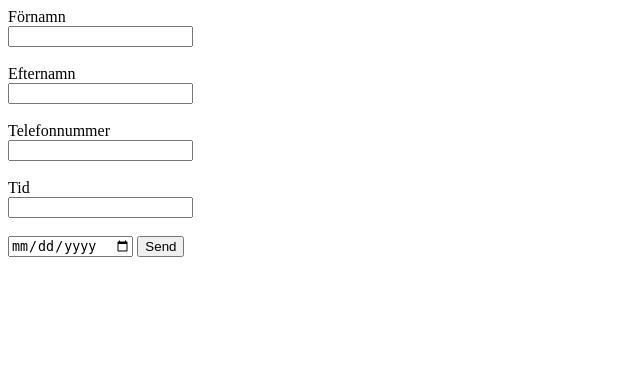
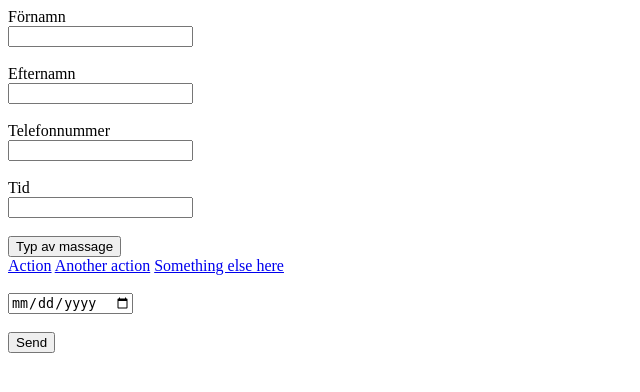
Before and after one commit to MATHEUS1212121212/Amis-massage, a PHP site: page /form.php in a window 1280 px wide. Shown: the top 392 px of the page, without its empty margins (0-640 px from the left). Run offline with PHP 8.4, Linux system fonts and the light colour scheme; a stand-in replaces the project's code that opens the database connection.

Commit message:
form done

```diff
--- a/form.php
+++ b/form.php
@@ -1,6 +1,12 @@
-<link rel="stylesheet" href="style.css">
+<div id="wholeting">
+
+<?php
+include 'includes/config.php';
 
 
+?>
+
+<link rel="stylesheet" href="style.css">
 <form method="post" action="create_article.php">
   <label for="Fornamn">Förnamn</label><br>
   <input class="colorstuff" type="text" id="Fornamn" name="Fornamn" value=""><br><br>
@@ -16,7 +22,22 @@
   <label for="Tid">Tid</label><br>
   <input class="colorstuff" type="text" id="Tid" name="Tid" value=""><br><br>
 
-  <input type="date">
+  <div class="dropdown">
+  <button class="btn btn-secondary dropdown-toggle" type="button" id="dropdownMenuButton" data-toggle="dropdown" aria-haspopup="true" aria-expanded="false">
+    Typ av massage
+  </button>
+  <div class="dropdown-menu" aria-labelledby="dropdownMenuButton">
+    <a class="dropdown-item" href="#">Action</a>
+    <a class="dropdown-item" href="#">Another action</a>
+    <a class="dropdown-item" href="#">Something else here</a>
+  </div>
+</div><br>
+
+  <input id="date" type="date"><br><br>
   <input id="submit" type="submit" name="article-submit" value="Send">
 
+
 </form>
+
+
+</div>
```
